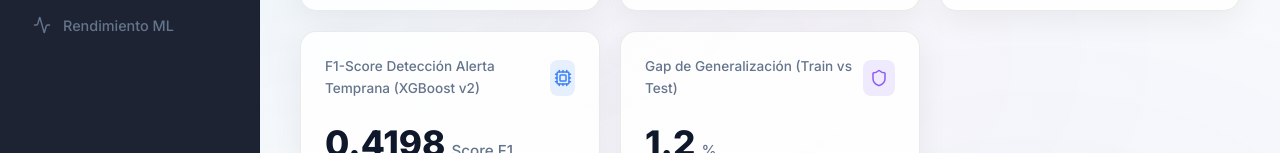
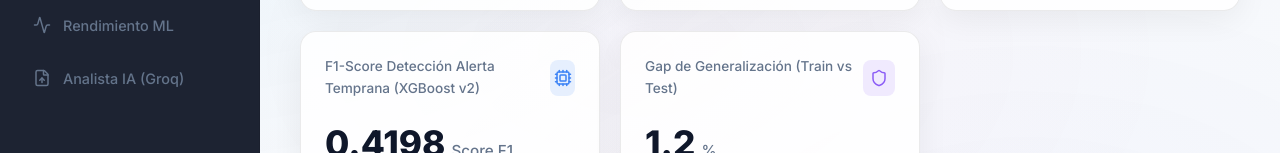
Before and after one commit to RubenCasa/PROTOTIPO_UNACH_LA, a React (Vite) app in the folder Proyecto_Final_UNACH_LA/06_Dashboard_React/: page / in a window 1280 px wide. Both pictures are taken after a click on the button "Acceder al Dashboard". Shown: the part 347-500 px from the top of the page. Built offline with nearby package versions, Linux system fonts and the light colour scheme.

Commit message:
Dashboard: Restaurar sección Analista IA (Groq)

```diff
--- a/Proyecto_Final_UNACH_LA/06_Dashboard_React/src/App.jsx
+++ b/Proyecto_Final_UNACH_LA/06_Dashboard_React/src/App.jsx
@@ -7,6 +7,7 @@ import AlertsTable from './components/AlertsTable';
 import PredictionChart from './components/PredictionChart';
 import MotorMLView from './components/MotorMLView';
 import ModelPerformanceView from './components/ModelPerformanceView';
+import ImportExportView from './components/ImportExportView';
 
 function App() {
   const [view, setView] = useState('hero'); // 'hero' | 'dashboard'
@@ -129,7 +130,11 @@ function App() {
         )}
 
         {/* Sección 5: Importación / IA (Groq) */}
-        {/* Sections removed to clean up the dashboard */}
+        {activeSection === 'import' && (
+          <section id="import" className="fade-in dashboard-section" style={{ borderBottom: 'none', padding: '2rem 0' }}>
+            <ImportExportView />
+          </section>
+        )}
 
         <footer style={{ textAlign: 'center', padding: '3rem 0', color: 'var(--text-muted)', fontSize: '0.85rem' }}>
           &copy; 2026 Universidad Nacional de Chimborazo (UNACH). Todos los derechos reservados.
--- a/Proyecto_Final_UNACH_LA/06_Dashboard_React/src/components/Sidebar.jsx
+++ b/Proyecto_Final_UNACH_LA/06_Dashboard_React/src/components/Sidebar.jsx
@@ -1,8 +1,8 @@
-import React, { useState, useEffect } from 'react';
 import {
   LayoutDashboard,
   Users,
   TrendingUp,
+  FileUp,
   ArrowLeft,
   GraduationCap,
   Activity
@@ -14,6 +14,7 @@ export default function Sidebar({ onBackToHero, activeSection, setActiveSection
     { id: 'alertas', icon: Users, label: 'Todos los Estudiantes' },
     { id: 'rendimiento', icon: TrendingUp, label: 'Predicción Temporal' },
     { id: 'modelo', icon: Activity, label: 'Rendimiento ML' },
+    { id: 'import', icon: FileUp, label: 'Analista IA (Groq)' },
   ];
 
   return (
```
